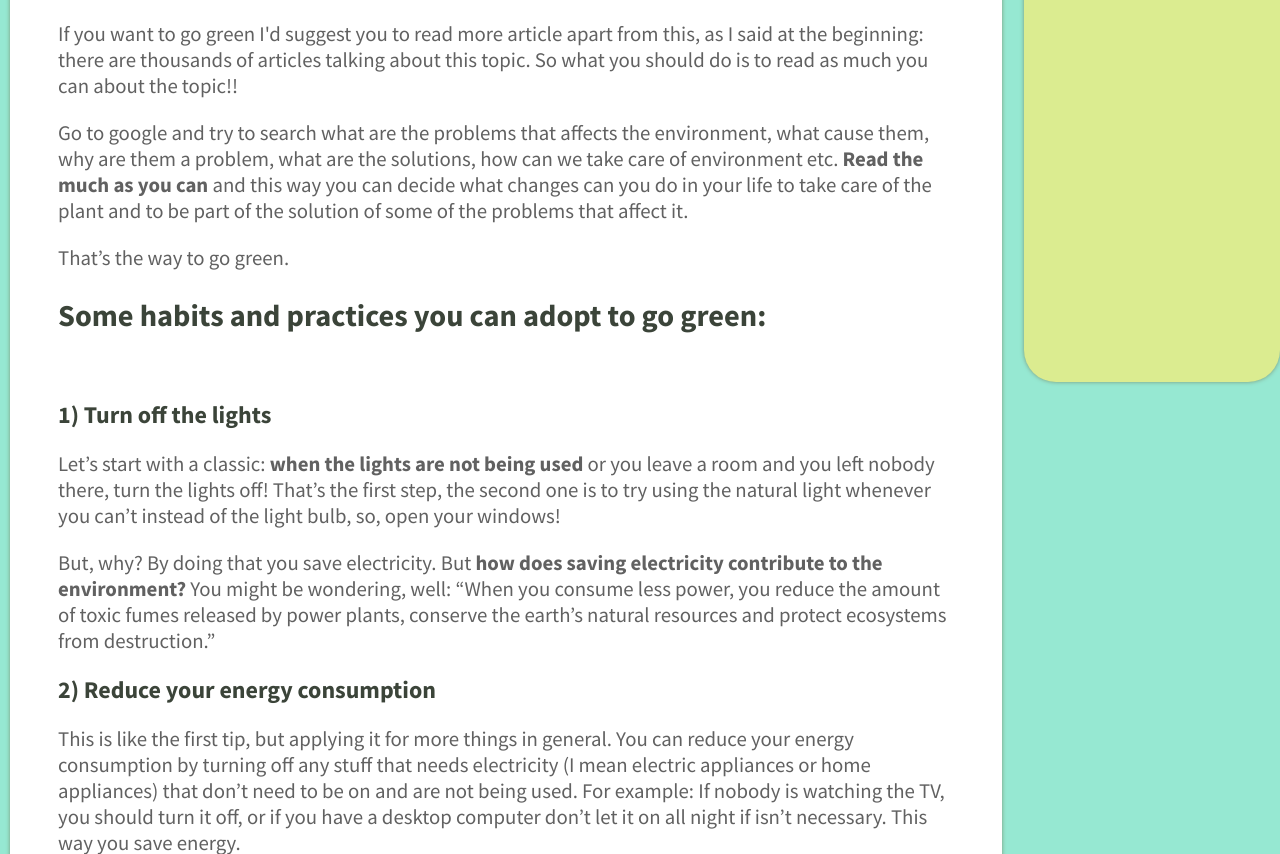
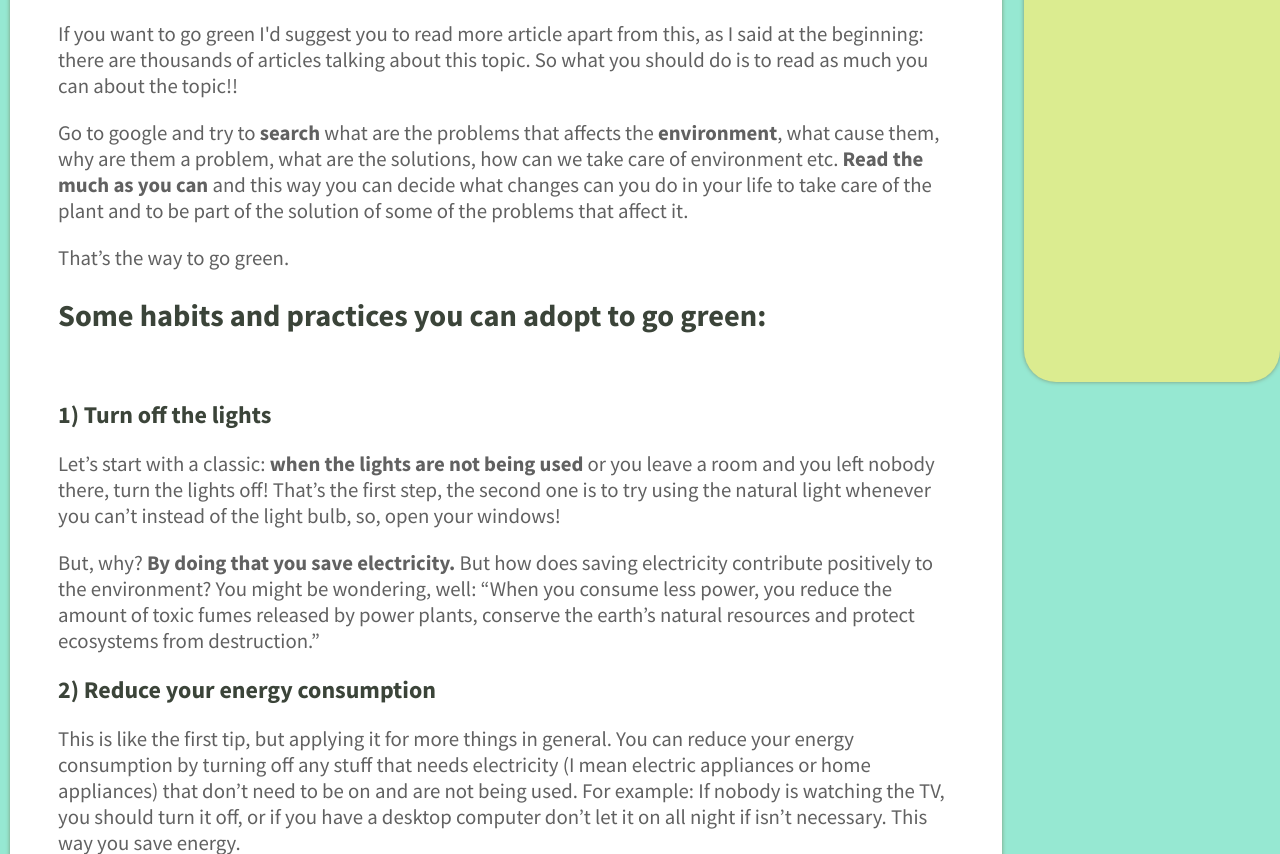
Before and after one commit to EnmaCM/myblogJJ, a plain HTML site: page articles/how-to-be-green.html in a window 1280 px wide. Shown: the part 500-1354 px from the top of the page. Drawn offline with Linux system fonts and the light colour scheme.

Commit message:
Bolded some text

```diff
--- a/articles/how-to-be-green.html
+++ b/articles/how-to-be-green.html
@@ -59,7 +59,7 @@
 
   <h1>How to go green?</h1>
   <p>If you want to go green I'd suggest you to read more article apart from this, as I said at the beginning: there are thousands of articles talking about this topic. So what you should do is to read as much you can about the topic!!</p>
-  <p>Go to google and try to search what are the problems that affects the environment, what cause them, why are them a problem, what are the solutions, how can we take care of environment etc. <strong>Read the much as you can</strong> and this way you can decide what changes can you do in your life to take care of the plant and to be part of the solution of some of the problems that affect it. </p>
+  <p>Go to google and try to <b>search</b> what are the problems that affects the <b>environment</b>, what cause them, why are them a problem, what are the solutions, how can we take care of environment etc. <strong>Read the much as you can</strong> and this way you can decide what changes can you do in your life to take care of the plant and to be part of the solution of some of the problems that affect it. </p>
   <p>That’s the way to go green.</p>
 
   <h1>Some habits and practices you can adopt to go green:</h1>
@@ -67,7 +67,7 @@
   	<h2>1) Turn off the lights</h2>
 
     <p>Let’s start with a classic: <b>when the lights are not being used</b> or you leave a room and you left nobody there, turn the lights off! That’s the first step, the second one is to try using the natural light whenever you can’t instead of the light bulb, so, open your windows!</p>
-    <p>But, why? By doing that you save electricity. But <strong>how does saving electricity contribute to the environment?</strong> You might be wondering, well: “When you consume less power, you reduce the amount of toxic fumes released by power plants, conserve the earth’s natural resources and protect ecosystems from destruction.”</p>
+    <p>But, why? <strong><b>By doing that you save electricity.</b></strong> But how does saving electricity contribute positively to the environment? You might be wondering, well: “When you consume less power, you reduce the amount of toxic fumes released by power plants, conserve the earth’s natural resources and protect ecosystems from destruction.”</p>
 
     <h2>2) Reduce your energy consumption</h2>
     <p>This is like the first tip, but applying it for more things in general. You can reduce your energy consumption by turning off any stuff that needs electricity (I mean electric appliances or home appliances) that don’t need to be on and are not being used. For example: If nobody is watching the TV, you should turn it off, or if you have a desktop computer don’t let it on all night if isn’t necessary. This way you save energy.</p>
```
